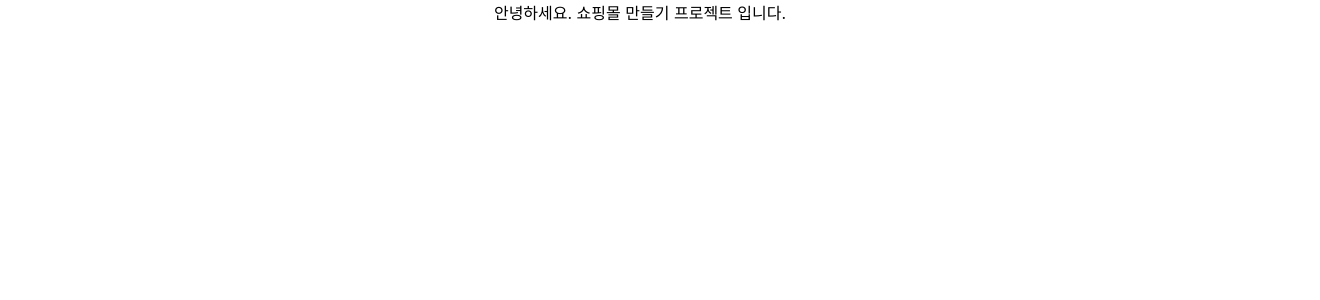
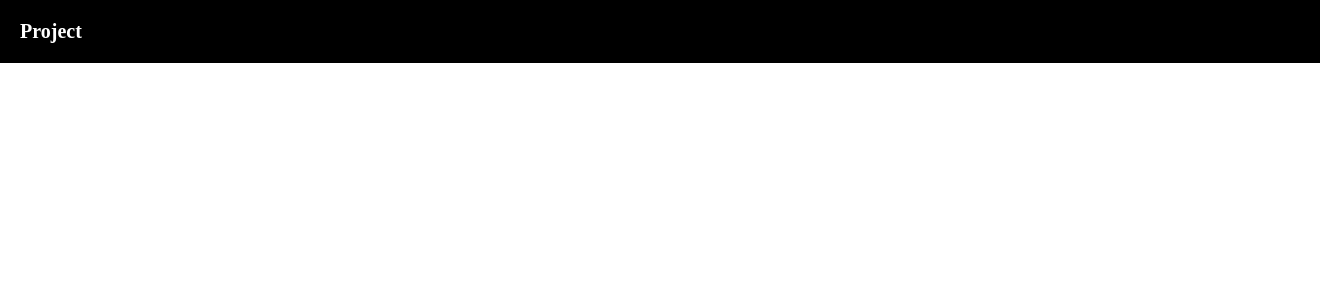
Before and after one commit to whddnjs1715/CreateWebsite, a React (Create React App) app: page / in a window 1280 px wide. Shown: the top 300 px of the page, 1320 px wide, since content can reach past the window. Built offline with nearby package versions, Linux system fonts and the light colour scheme.

Commit message:
App.js 수정

```diff
--- a/src/App.css
+++ b/src/App.css
@@ -2,37 +2,16 @@
   text-align: center;
 }
 
-.App-logo {
-  height: 40vmin;
-  pointer-events: none;
+body {
+  font-family: 'nanumsquare';
 }
 
-@media (prefers-reduced-motion: no-preference) {
-  .App-logo {
-    animation: App-logo-spin infinite 20s linear;
-  }
+.black-nav {
+  background : black;
+  width : 100%;
+  display : flex;
+  color : white;
+  padding : 20px;
+  font-weight : 600;
+  font-size : 20px;
 }
-
-.App-header {
-  background-color: #282c34;
-  min-height: 100vh;
-  display: flex;
-  flex-direction: column;
-  align-items: center;
-  justify-content: center;
-  font-size: calc(10px + 2vmin);
-  color: white;
-}
-
-.App-link {
-  color: #61dafb;
-}
-
-@keyframes App-logo-spin {
-  from {
-    transform: rotate(0deg);
-  }
-  to {
-    transform: rotate(360deg);
-  }
-}
--- a/src/App.js
+++ b/src/App.js
@@ -1,11 +1,13 @@
 import './App.css';
 
-function App() {
+const App = () => {
   return (
     <div className="App">
-      안녕하세요. 쇼핑몰 만들기 프로젝트 입니다.
+      <div className="black-nav">
+        <div>Project</div>
+      </div>
     </div>
-  );
+  )
 }
 
 export default App;
```
